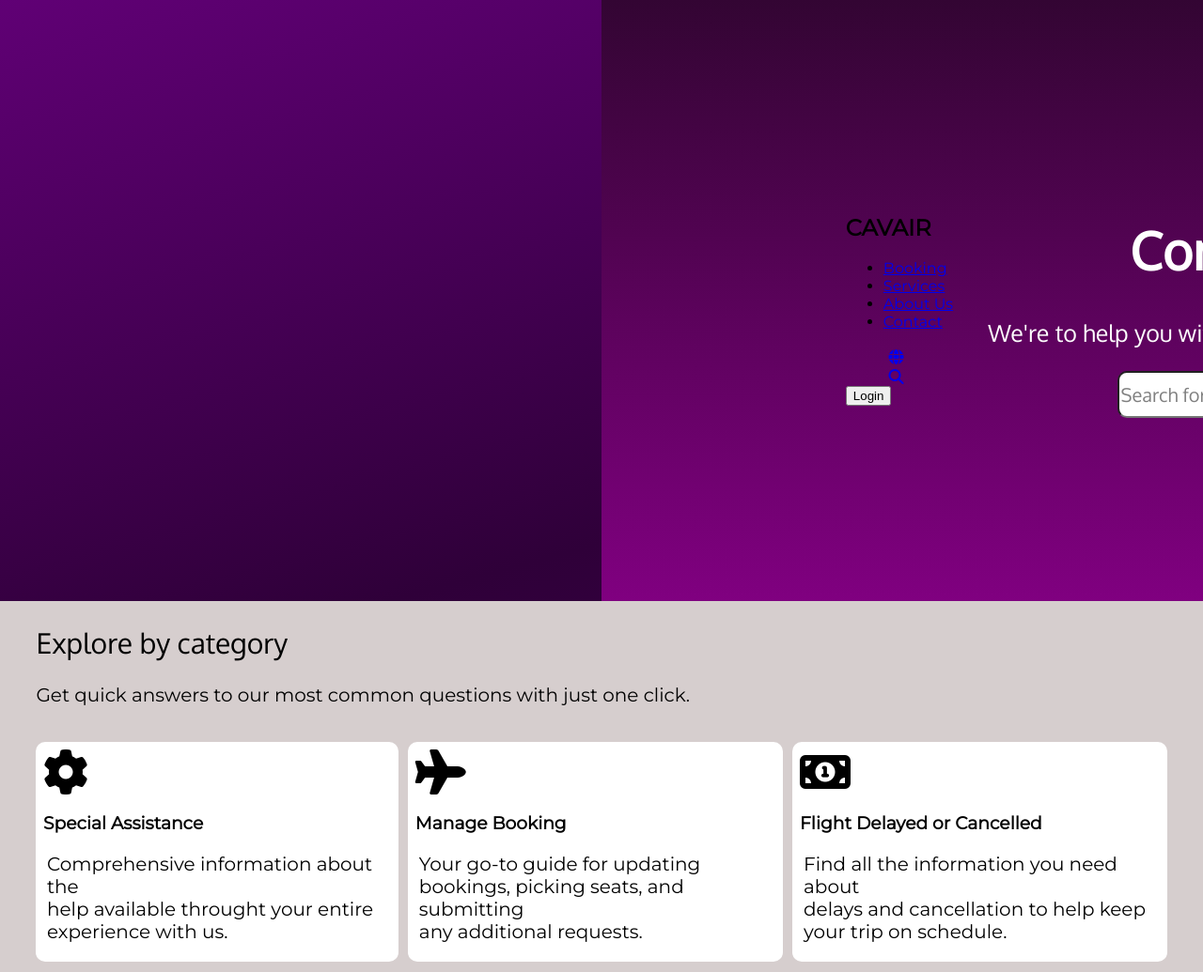
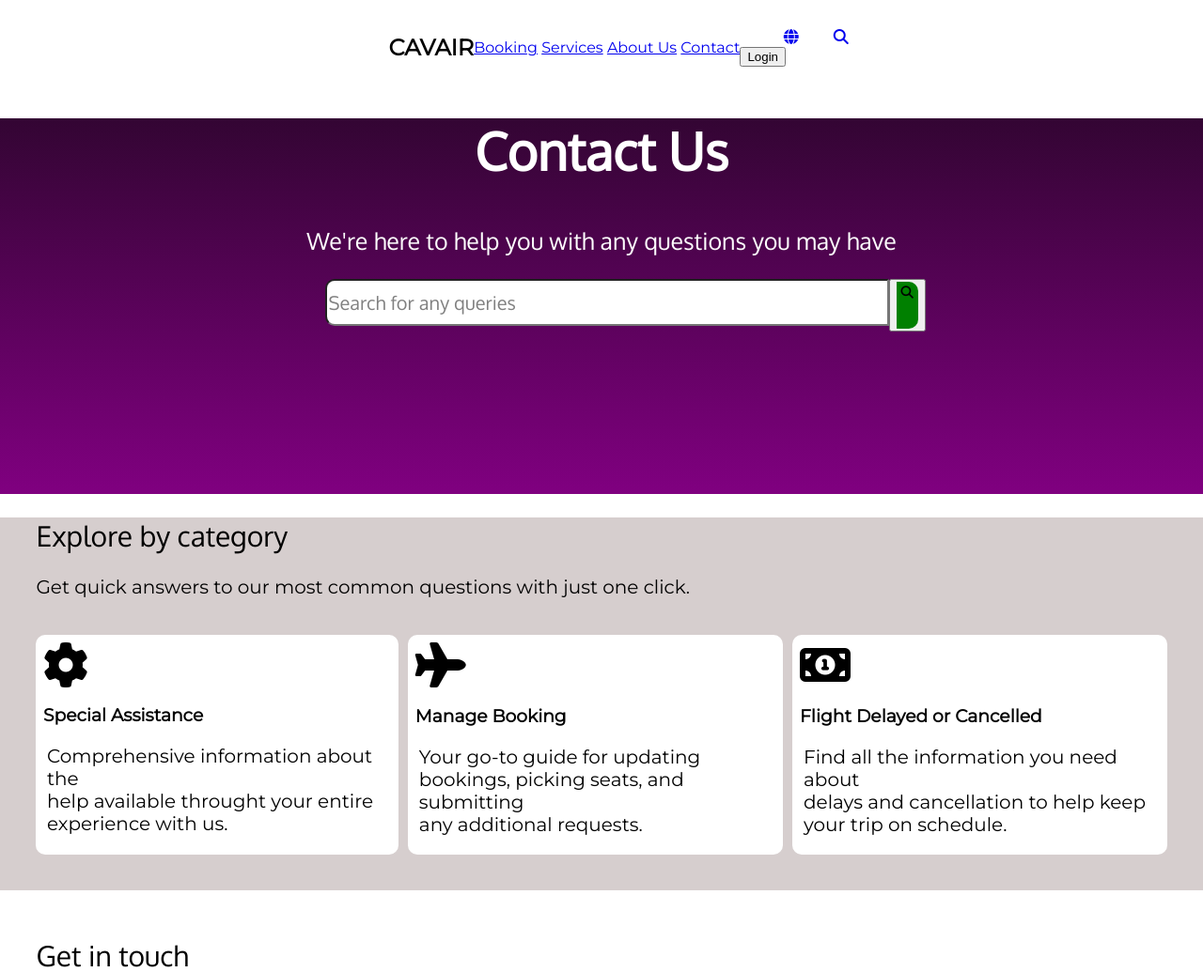
Before and after one commit to MetaADRI/Cav-Airlines, a PHP site: page /frontend/contact.html in a window 1280 px wide. Shown: the top 1035 px of the page at 94% size. Run offline with PHP 8.4, Linux system fonts and the light colour scheme; some libraries are stand-ins or nearby versions.

Commit message:
responsiveness added to contactpage

```diff
--- a/frontend/contact.html
+++ b/frontend/contact.html
@@ -1,50 +1,142 @@
 <!DOCTYPE html>
 <html lang="en">
 <head>
-    <meta charset="UTF-8">
-    <meta name="viewport" content="width=device-width, initial-scale=1.0">
-    <title>CAVAIR-Contact Us</title>
-    <!-- This is for the global styles shared across all pages -->
+  <meta charset="UTF-8" />
+  <meta name="viewport" content="width=device-width, initial-scale=1.0"/>
+  <title>CAVAIR - Contact Us</title>
   <link rel="stylesheet" href="css/common.css" />
+  <link rel="stylesheet" href="css/contact.css" />
+  <link href="https://fonts.googleapis.com/css2?family=Roboto:wght@400;700&display=swap" rel="stylesheet" />
+  <link rel="stylesheet" href="https://cdnjs.cloudflare.com/ajax/libs/font-awesome/4.7.0/css/font-awesome.min.css" />
+  <script src="https://kit.fontawesome.com/d7280c9e9b.js" crossorigin="anonymous"></script>
 
-    <!--This is for the styles specific to the home page -->
-    <link rel="stylesheet" href="css/home.css" />
-    <link href="https://fonts.googleapis.com/css2?family=Roboto:wght@400;700&display=swap" rel="stylesheet">
-    <link rel="stylesheet" href="https://cdnjs.cloudflare.com/ajax/libs/font-awesome/4.7.0/css/font-awesome.min.css">
-    <script src="https://kit.fontawesome.com/d7280c9e9b.js" crossorigin="anonymous"></script>
-    <!-- this is the css link for contact us page -->
-     <link rel="stylesheet" href="./css/contact.css">
+  <!-- Hamburger Menu Styles -->
+  <style>
+    .hamburger {
+      display: none;
+      font-size: 1.5rem;
+      cursor: pointer;
+      color: #333;
+      margin-left: auto;
+      padding: 0 1rem;
+      transition: transform 0.3s ease;
+    }
+
+    .mobile-nav {
+      display: none;
+      flex-direction: column;
+      background-color: #f4f4f4;
+      position: absolute;
+      width: 100%;
+      top: 80px;
+      left: 0;
+      z-index: 1000;
+      padding: 1rem 0;
+      box-shadow: 0 2px 5px rgba(0,0,0,0.1);
+    }
+
+    .mobile-nav a {
+      padding: 1rem;
+      text-decoration: none;
+      color: #333;
+      transition: background-color 0.3s ease;
+    }
+
+    .mobile-nav a:hover {
+      background-color: #ddd;
+    }
+
+    .mobile-nav.show {
+      display: flex;
+    }
+
+    .hamburger.active i {
+      transform: rotate(90deg);
+    }
+
+    @media (max-width: 768px) {
+      .nav-tags,
+      .icon-login button {
+        display: none;
+      }
+
+      .hamburger {
+        display: block;
+      }
+    }
+
+    .no-scroll {
+      overflow: hidden;
+    }
+
+    /* Header hide-on-scroll behavior */
+    .cav-header {
+      position: fixed;
+      top: 0;
+      left: 0;
+      width: 100%;
+      z-index: 999;
+      background-color: #fff;
+      transition: transform 0.3s ease-in-out;
+    }
+
+    .cav-header.hide-on-scroll {
+      transform: translateY(-100%);
+    }
+
+    body {
+      padding-top: 80px; /* Prevent content hiding behind header */
+    }
+  </style>
 </head>
 <body>
-             <!--This is the Hero Section-->
-    <div class="hero-section">
-        <div class="nav-bar">
-            <h2>CAVAIR</h2>
-            <ul class="nav-tags">
-            <li><a href="#">Booking</a></li>
-            <li><a href="services.html">Services</a></li>
-            <li><a href="about_us.html">About Us</a></li>
-            <li><a href="#">Contact</a></li>
-            </ul>
+  <!-- Header -->
+<header class="cav-header">
+    <div class="header-container">
+        <h2 class="header-logo">CAVAIR</h2>
 
-            <div class="icon-login">
+        <!-- Desktop Navigation -->
+        <nav class="desktop-nav">
+            <a href="booking.html">Booking</a>
+            <a href="services.html">Services</a>
+            <a href="about_us.html">About Us</a>
+            <a href="contact.html">Contact</a>
+        </nav>
 
-            <a href="#"><i class="fas fa-globe"></i></a>
-            <div class="line-1">
+        <div class="header-controls">
+            <div class="header-icons">
+                <a href="#" aria-label="Language selection"><i class="fas fa-globe"></i></a>
+                <div class="icon-divider"></div>
+                <a href="#" aria-label="Search"><i class="fas fa-search"></i></a>
             </div>
-            <a href="#"><i class="fas fa-search"></i></a>
-            <button>Login</button>
+            <button class="login-btn">Login</button>
+            <div class="hamburger" id="hamburger" aria-label="Toggle menu">
+                <i class="fas fa-bars"></i>
             </div>
         </div>
+    </div>
+</header>
+
+<!-- Mobile Navigation -->
+<nav class="mobile-nav" id="mobileNav">
+    <a href="booking.html">Booking</a>
+    <a href="services.html">Services</a>
+    <a href="about_us.html">About Us</a>
+    <a href="contact.html">Contact</a>
+    <a href="login.html">Login</a>
+</nav>
+  <!-- Hero Section -->
+  <section class="hero-section">
     <div class="hero-contact">
       <h1>Contact Us</h1>
-            <p>We're to help you with any questions you may have</p>
-            <form action="">
-                <input type="search" name="search" id="search"   placeholder="Search for any queries" >
-                <i class="fa fa-search" style="font-size:36px"></i>
+      <p>We're here to help you with any questions you may have</p>
+      <form class="search-form">
+        <input type="search" name="search" placeholder="Search for any queries" />
+        <button type="submit"><i class="fa fa-search"></i></button>
       </form>
     </div>
-    </div>
+  </section>
+
    <!-- main section -->
 
     <div class="main-contact">
@@ -117,7 +209,6 @@
         <input type="search" name="search" id="search" placeholder="Search for a location">
         <i class=' fa icon fa-search' style='font-size:30px; color:white; background-color: purple;'></i>
      </form>
-
   <!-- Footer Section -->
     <div class="footer">
         <footer id="footer">
@@ -157,5 +248,53 @@
         <hr>
         <p class="copy">&copy; 2025 Cav Zambia Airlines. All right reserved.</p>
      </div>
+     <!-- Add this JavaScript right before closing </body> -->
+<script>
+  // Hamburger Menu Functionality
+  const hamburger = document.getElementById('hamburger');
+  const mobileNav = document.getElementById('mobileNav');
+  const header = document.querySelector('.cav-header');
+
+  hamburger.addEventListener('click', function(e) {
+    e.stopPropagation();
+    this.classList.toggle('active');
+    mobileNav.classList.toggle('show');
+    document.body.classList.toggle('no-scroll');
+  });
+
+  // Close menu when clicking outside
+  document.addEventListener('click', function(e) {
+    if (!hamburger.contains(e.target) && !mobileNav.contains(e.target)) {
+      hamburger.classList.remove('active');
+      mobileNav.classList.remove('show');
+      document.body.classList.remove('no-scroll');
+    }
+  });
+
+  // Scroll-based Header Transparency
+  let lastScroll = 0;
+  window.addEventListener('scroll', () => {
+    const currentScroll = window.pageYOffset;
+
+    if (currentScroll > 100) {
+      header.style.backgroundColor = 'rgba(255, 255, 255, 0.95)';
+      header.style.boxShadow = '0 2px 10px rgba(0,0,0,0.1)';
+    } else {
+      header.style.backgroundColor = '#fff';
+      header.style.boxShadow = 'none';
+    }
+
+    lastScroll = currentScroll;
+  });
+
+  // Handle window resize
+  window.addEventListener('resize', function() {
+    if (window.innerWidth > 768) {
+      hamburger.classList.remove('active');
+      mobileNav.classList.remove('show');
+      document.body.classList.remove('no-scroll');
+    }
+  });
+</script>
 </body>
 </html>
--- a/frontend/css/contact.css
+++ b/frontend/css/contact.css
@@ -8,6 +8,7 @@
     --montserrat-font: 'Montserrat', sans-serif;
     --oxygen-font: 'Oxygen', sans-serif;
 }
+
 
 html, body {
     margin: 0;
@@ -178,3 +179,218 @@
     font-size: 15px;
     border: none;
 }
+/* Header Styles *//* Update these CSS rules */
+.cav-header {
+  position: fixed;
+  top: 0;
+  left: 0;
+  width: 100%;
+  z-index: 1000;
+  background: transparent;
+  transition: all 0.3s ease;
+  padding: 1rem 0;
+}
+
+.cav-header.scrolled {
+  background: rgba(255, 255, 255, 0.95);
+  backdrop-filter: blur(10px);
+  box-shadow: 0 2px 10px rgba(0,0,0,0.1);
+}
+
+.header-container {
+  position: relative;
+  padding: 0 1.5rem;
+}
+
+.mobile-nav {
+  position: fixed;
+  top: -100%;
+  left: 0;
+  width: 100%;
+  background: #fff;
+  z-index: 999;
+  transition: all 0.3s ease;
+  box-shadow: 0 2px 10px rgba(0,0,0,0.1);
+}
+
+.mobile-nav.show {
+  top: 70px; /* Match header height */
+}
+
+@media (max-width: 768px) {
+  .header-container {
+    padding: 0 1rem;
+  }
+
+  .cav-header {
+    padding: 0.8rem 0;
+  }
+
+  .mobile-nav {
+    top: -100%;
+    padding: 1rem 0;
+  }
+
+  .mobile-nav.show {
+    top: 60px; /* Adjusted for mobile header height */
+  }
+
+  .hamburger {
+    order: 3;
+    margin-left: auto;
+  }
+
+  .header-logo {
+    font-size: 1.5rem;
+  }
+}
+
+/* Ensure content doesn't hide behind header */
+body {
+  padding-top: 100px;
+}
+
+@media (max-width: 768px) {
+  body {
+    padding-top: 70px;
+  }
+}
+
+/* Mobile Navigation Styles */
+.hamburger {
+    display: none;
+    font-size: 1.5rem;
+    color: #333;
+    background: none;
+    border: none;
+    padding: 0.5rem;
+    margin-left: 1rem;
+}
+
+@media (max-width: 768px) {
+    .desktop-nav,
+    .header-icons,
+    .login-btn {
+        display: none;
+    }
+
+    .hamburger {
+        display: block;
+    }
+
+    .header-container {
+        padding: 0 1rem;
+        gap: 1rem;
+    }
+
+    .mobile-nav {
+        display: none;
+        flex-direction: column;
+        background: #fff;
+        position: absolute;
+        top: 100%;
+        left: 0;
+        right: 0;
+        z-index: 1000;
+        box-shadow: 0 2px 10px rgba(0,0,0,0.1);
+    }
+
+    .mobile-nav.show {
+        display: flex;
+    }
+
+    .mobile-nav a {
+        padding: 1rem 2rem;
+        color: #333;
+        text-decoration: none;
+        border-bottom: 1px solid #eee;
+        transition: background 0.3s ease;
+    }
+
+    .mobile-nav a:hover {
+        background: #f8f8f8;
+    }
+}
+.footer {
+  background-color: #1b103f; /* deep purple */
+  color: #ffffff;
+  padding: 3rem 2rem;
+  font-family: 'Roboto', sans-serif;
+}
+
+#footer {
+  display: flex;
+  flex-wrap: wrap;
+  justify-content: space-between;
+  gap: 2rem;
+  max-width: 1200px;
+  margin: 0 auto;
+}
+
+.footer_header {
+  flex: 1 1 200px;
+}
+
+.footer_header h2 {
+  font-size: 1.5rem;
+  margin-bottom: 1rem;
+  color: #caa6ff; /* lighter purple highlight */
+}
+
+.footer_header ul {
+  list-style: none;
+  padding: 0;
+}
+
+.footer_header ul li {
+  margin-bottom: 0.5rem;
+  font-size: 0.95rem;
+  transition: color 0.3s ease;
+}
+
+.footer_header ul li:hover {
+  color: #d8c6ff;
+  cursor: pointer;
+}
+
+.footer_header p {
+  font-size: 0.95rem;
+  line-height: 1.6;
+}
+
+.footer_header a {
+  font-size: 1.2rem;
+  margin-right: 1rem;
+  color: #ffffff;
+  text-decoration: none;
+  transition: color 0.3s ease;
+}
+
+.footer_header a:hover {
+  color: #caa6ff;
+}
+
+hr {
+  border: none;
+  border-top: 1px solid #444;
+  margin: 2rem 0 1rem;
+}
+
+.copy {
+  text-align: center;
+  font-size: 0.85rem;
+  color: #bbb;
+  margin-bottom: 0;
+}
+
+/* Responsive */
+@media (max-width: 768px) {
+  #footer {
+    flex-direction: column;
+    align-items: flex-start;
+  }
+
+  .footer_header {
+    width: 100%;
+  }
+}
```
Lines whose indentation alone changed are shown as unchanged.
